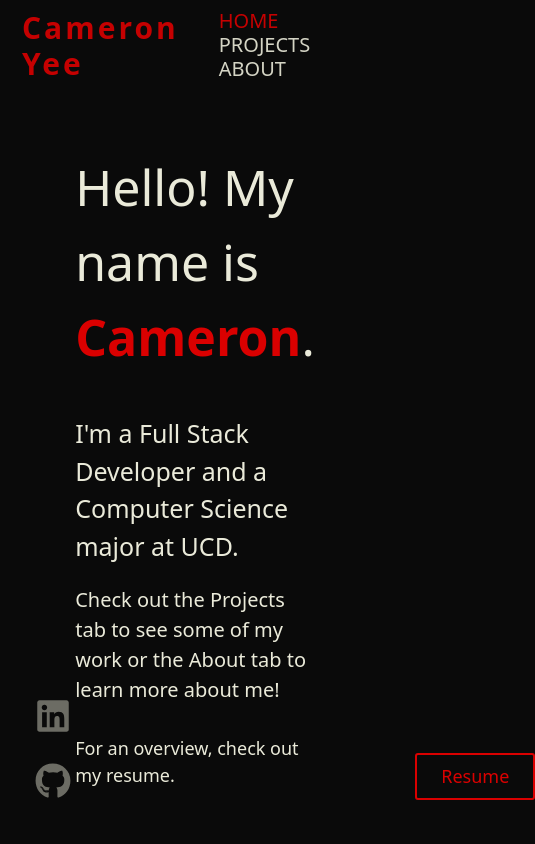
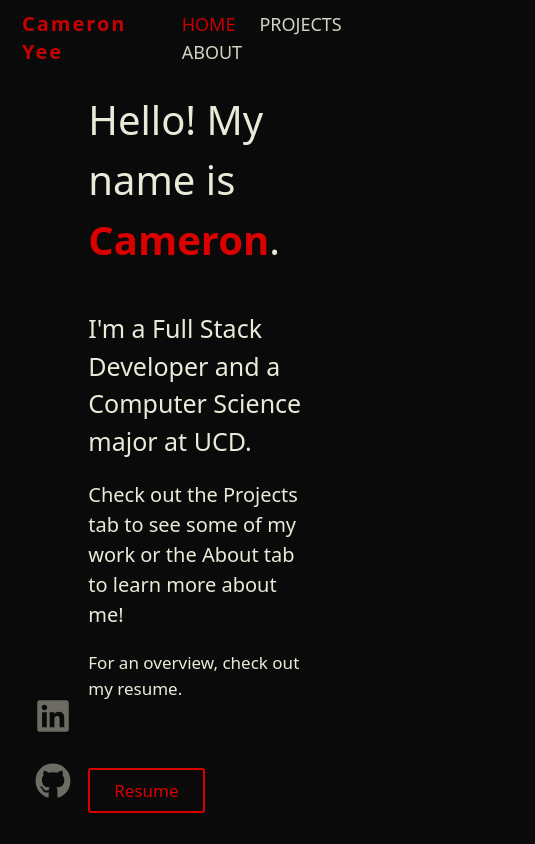
Before and after one commit to kyleyee20/kyle-yee, a React (Create React App) app: page / in a window 390 px wide. Shown: the top 844 px of the page, 535 px wide, since content can reach past the window. Built offline with nearby package versions, Linux system fonts and the light colour scheme.

Commit message:
Finished vertical ipad responsiveness for home page

```diff
--- a/src/index.css
+++ b/src/index.css
@@ -22,7 +22,7 @@
   color: var(--scarlett)!important;
   transition: .2s!important;
   cursor: pointer!important;
-  text-decoration: underline!important;
+  /* text-decoration: underline!important; */
 }
 body, footer {
   background-color: var(--main-background);
@@ -99,7 +99,7 @@ body, footer {
 /* Home.js */
 .homePage {
   @apply flex justify-center px-8 min-h-screen;
-  padding-top: 100px;
+  padding-top: 90px;
 }
 .homePage .section {
   @apply rounded-lg p-10;
@@ -143,8 +143,8 @@ button {
   display: inline-block;
   font-size: 18px;
   position: relative;
-  left: 340px;
-  top: 50px;
+  left: 41%;
+  top: 9.5%;
 }
 
 /* Project.js */
@@ -210,8 +210,7 @@ Transition on the hover tag is for mouse in and transition in the regular tag is
 }
 .aboutPage .section .aboutCard {
   @apply relative rounded-lg shadow-xl;
-  margin-left: 24%;
-  margin-right: 24%;
+  margin: 0 24%;
   text-align: center;
 }
 .aboutPage .section .aboutCard .header{
@@ -264,6 +263,7 @@ Transition on the hover tag is for mouse in and transition in the regular tag is
 }
 
 /* Responsiveness */
+/* Horizontal iPad */
 @media screen and (max-width: 1200px){
   /* Home.js */
   .homePage .section {
@@ -285,3 +285,57 @@ Transition on the hover tag is for mouse in and transition in the regular tag is
     margin: 0 15%;
   }
 }
+/* Vertical iPad */
+@media screen and (max-width: 850px){
+  /* NavBar.js */
+  .navbar .navBar-brand {
+    @apply text-xl;
+  }
+  .navbar .navLinks .navLink {
+    @apply text-lg;
+  }
+
+  /* Home.js */
+  .homePage {
+    padding-top: 50px;
+  }
+  .homePage .section {
+    top: 0;
+    margin: 0 5%;
+  }
+  .homePage .section h1 {
+    font-size: 40px;
+  }
+  .homePage .section h2 {
+    font-size: 25px;
+  }
+  .homePage .section h3 {
+    font-size: 20px;
+  }
+  .homePage .section h4 {
+    top: 80px;
+    font-size: 17px;
+  }
+  button {
+    padding: 8px 24px;
+    margin-top: 4px;
+    font-size: 17px;
+    position: relative;
+    top: 20%;
+    left: 0;
+  }
+
+  /* Project.js */
+  .projectPage .projectSection .projectSectionName {
+    font-size: 28px;
+    margin-left: 8%;
+  }
+  .projectPage .projectSection .grids {
+    @apply grid grid-cols-1 gap-y-6;
+    margin: 0 8%;
+  }
+  .projectPage .projectSection .grids .projectCard .projectTitle {
+    font-size: 21px;
+  }
+
+}
--- a/src/pages/Project.js
+++ b/src/pages/Project.js
@@ -67,7 +67,7 @@ function Project() {
         </section>
         <section className="projectSection">
           <strong>
-            <h2 className="projectSectionName">Hackathon Projects</h2>
+            <h2 id="HackathonTitle" className="projectSectionName">Hackathon Projects</h2>
           </strong>
           {/* Link the githubs and the devposts? */}
           <div className="grids">
```
